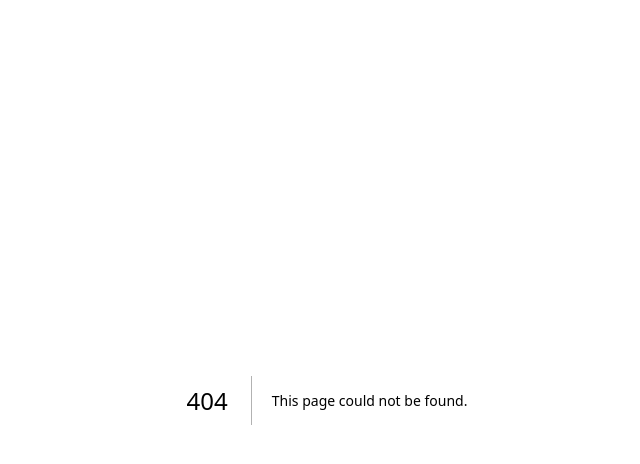
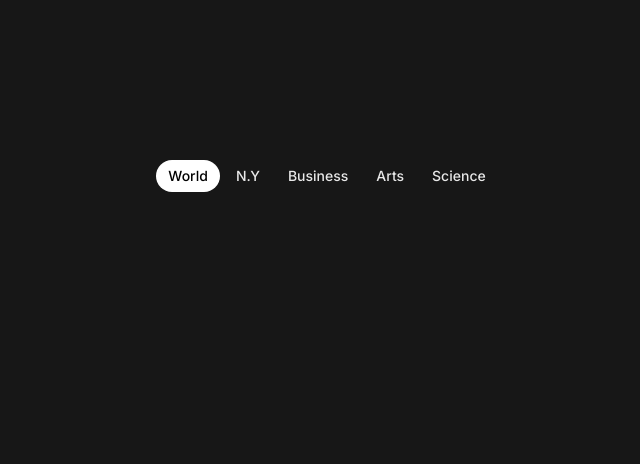
Before and after one commit to ismaelherreradev/ui-framer-motion, a Next.js app: page /animated-tabs in a window 1280 px wide. Before the commit this address had no page. Shown: the top 464 px of the page, without its empty margins (313-953 px from the left). Built offline with nearby package versions, Linux system fonts and the light colour scheme.

Commit message:
animated tabs

```diff
--- /dev/null
+++ b/src/pages/animated-tabs/index.tsx
@@ -0,0 +1,41 @@
+import { motion } from "framer-motion";
+import { useState } from "react";
+
+const tabs = [
+  { id: "world", label: "World" },
+  { id: "ny", label: "N.Y" },
+  { id: "business", label: "Business" },
+  { id: "arts", label: "Arts" },
+  { id: "science", label: "Science" },
+];
+
+export default function AnimatedTabs() {
+  const [activeTab, setActiveTab] = useState(tabs[0].id);
+
+  return (
+    <div className="h-screen bg-[#171717]">
+      <div className="mx-auto w-fit">
+        <div className="flex justify-center space-x-1 pt-40">
+          {tabs.map((tab) => (
+            <button
+              key={tab.id}
+              onClick={() => setActiveTab(tab.id)}
+              className={`${
+                activeTab === tab.id ? "" : "hover:opacity-50"
+              } relative rounded-full px-3 py-1.5 text-sm font-medium text-white outline-2 outline-sky-400 focus-visible:outline`}
+            >
+              {activeTab === tab.id && (
+                <motion.div
+                  layoutId="active-pill"
+                  className="absolute inset-0 bg-white"
+                  style={{ borderRadius: 9999 }}
+                />
+              )}
+              <span className="relative z-10 mix-blend-exclusion">{tab.label}</span>
+            </button>
+          ))}
+        </div>
+      </div>
+    </div>
+  );
+}
--- a/src/pages/email-client/index.tsx
+++ b/src/pages/email-client/index.tsx
@@ -130,7 +130,7 @@ export function EmailClientMotion(): JSX.Element {
           </ul>
         </div>
         <div className="flex-1 overflow-y-scroll border-l px-8 py-8">
-          <h1 className="h-8 rounded bg-slate-100 text-2xl font-bold" />
+          {/* <h1 className="h-8 rounded bg-slate-100 text-2xl font-bold" /> */}
           <div className="mt-8 space-y-6">
             {[...Array.from(Array(9).keys())].map((i) => (
               <div key={i} className="space-y-2 text-sm">
--- a/src/pages/index.tsx
+++ b/src/pages/index.tsx
@@ -52,6 +52,10 @@ export default function Home() {
               >
                 Calendar
               </Link>
+              <Link  className="cursor-pointer p-8 hover:bg-slate-200"
+                href={"/animated-tabs"}>
+                Animated Tabs
+              </Link>
             </div>
           </div>
         </div>
```
Also changed, not shown: package.json (+12 -12 lines), 1 other file (tests, documents, lock files or other folders).
